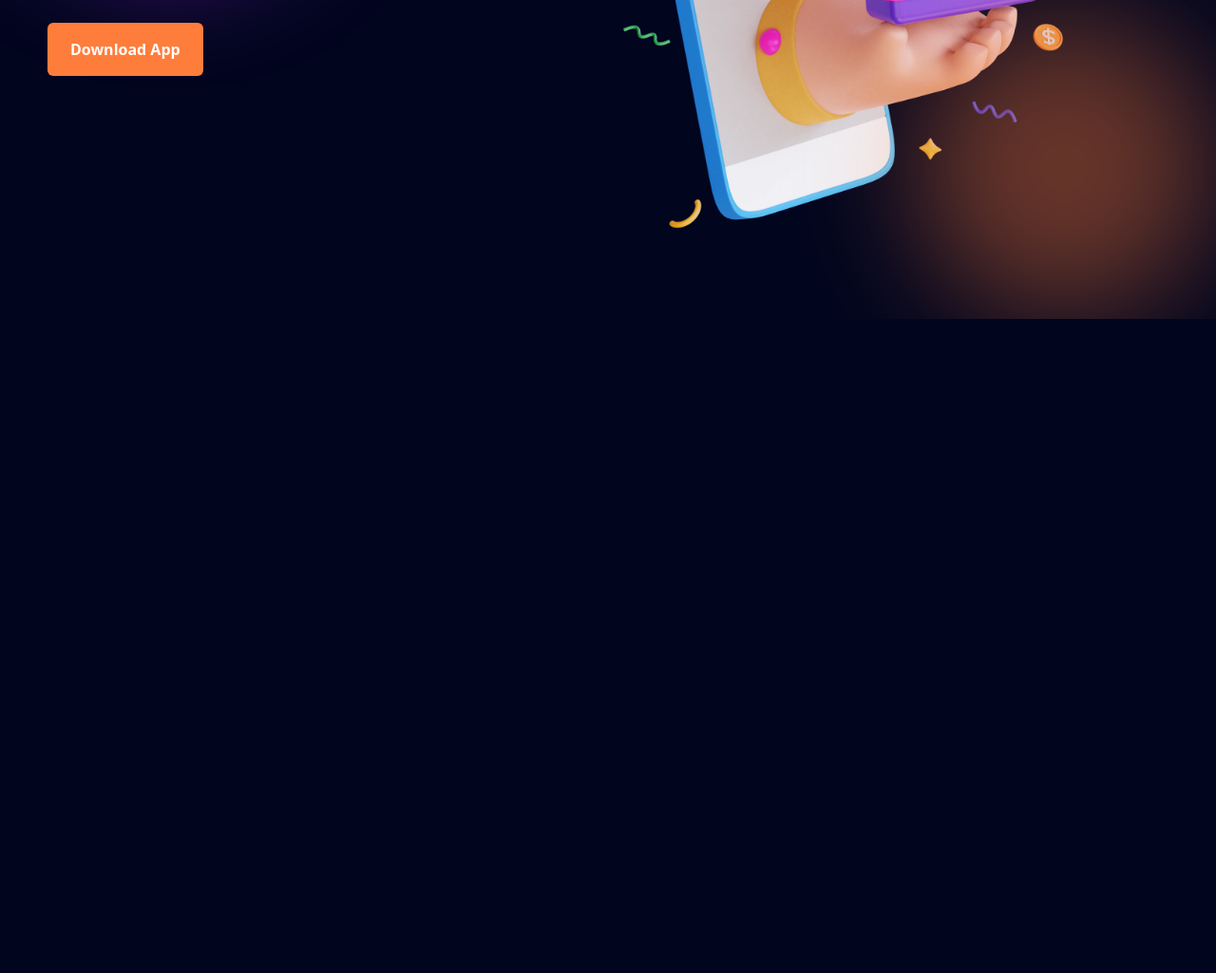
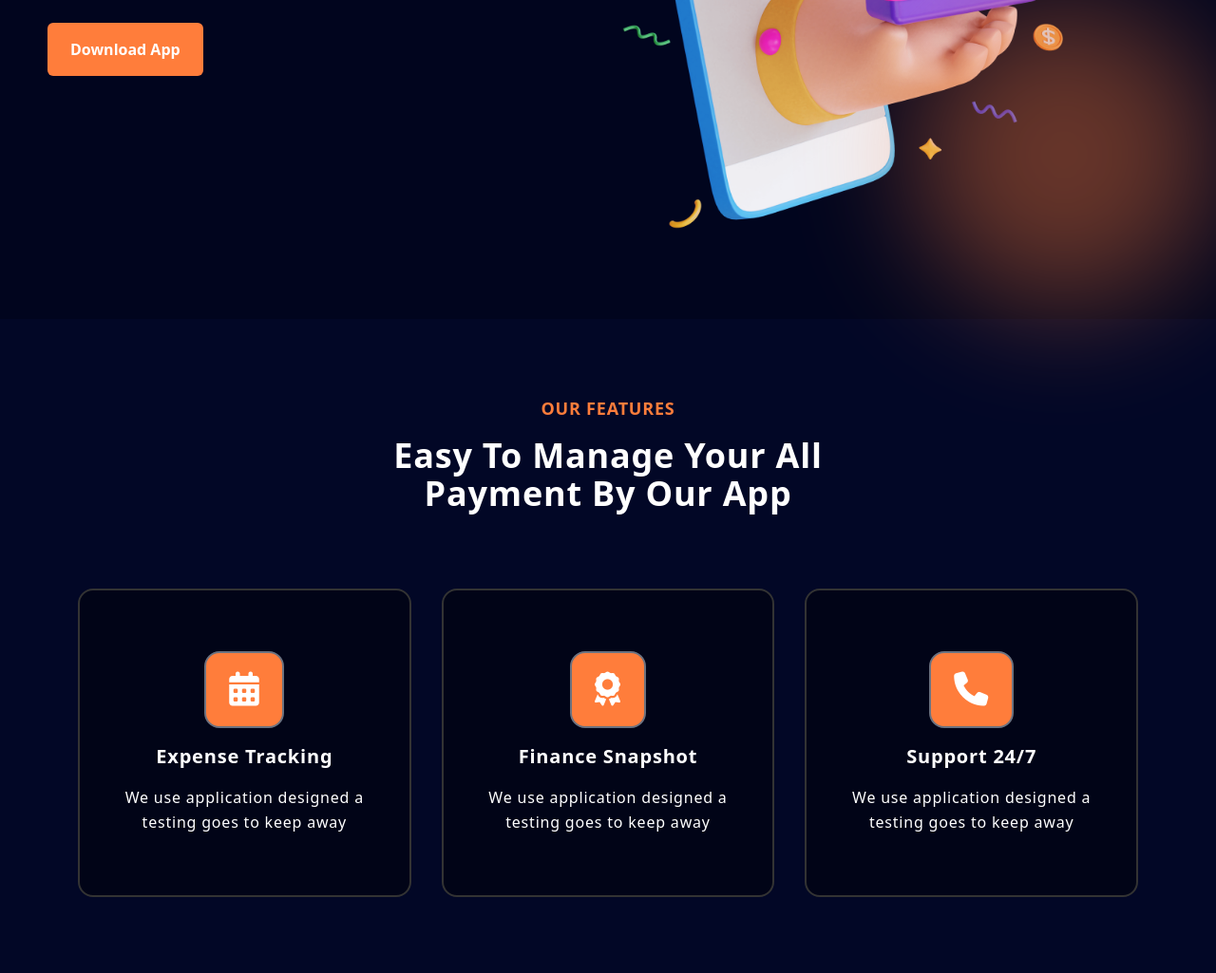
Before and after one commit to Mostak-Ahamed-Nishat/bankBoot-Tailwind-css-website, a website: page index.html in a window 1280 px wide. Shown: the part 477-1502 px from the top of the page at 95% size. Before the commit the page ends 813 px from the top, so only its background shows below. Drawn offline with Linux system fonts and the light colour scheme.

Commit message:
features section added

```diff
--- a/css/input.css
+++ b/css/input.css
@@ -6,6 +6,8 @@
   @apply hover:text-color-secondary duration-300;
 }
 
+
+/* hamburger */
 .hamburger {
   position: ralative;
   height: 24px;
@@ -46,6 +48,7 @@
   transform: rotate(-45deg) translateY(4px) translateX(-4px)
 }
 
+/* mobile menu */
 #mobile-menu{
   transition:all 1s;
 }
@@ -60,3 +63,8 @@ hover:li{
 .button-lg{
   @apply bg-color-secondary px-9 py-3  md:px-6 md:py-4 rounded-md capitalize font-bold hover:opacity-90 ease-in duration-75
 }
+
+/* Title */
+.title{
+  @apply text-3xl md:text-4xl font-bold leading-snug
+}
--- a/index.html
+++ b/index.html
@@ -5,6 +5,9 @@
     <meta charset="UTF-8">
     <meta name="viewport" content="width=device-width, initial-scale=1.0">
     <link rel="stylesheet" href="./css/style.css">
+    <link rel="stylesheet" href="https://cdnjs.cloudflare.com/ajax/libs/font-awesome/6.4.2/css/all.min.css"
+        integrity="sha512-z3gLpd7yknf1YoNbCzqRKc4qyor8gaKU1qmn+CShxbuBusANI9QpRohGBreCFkKxLhei6S9CQXFEbbKuqLg0DA=="
+        crossorigin="anonymous" referrerpolicy="no-referrer" />
     <script src="./script.js"></script>
     <title>BankingBoot</title>
 </head>
@@ -49,7 +52,7 @@
 
             </div>
 
-            <div class="hidden bg-color-primary-dark absolute top-0 left-0 right-0 h-[100vh] w-[100vw]"
+            <div class="hidden bg-color-primary-dark  top-0 left-0 right-0 h-screen z-100 absolute w-[100%] overflow-hidden"
                 id="mobile-menu">
                 <ul class="flex flex-col justify-start gap-10 mt-20 items-center">
                     <li><a href="#home" class="menu-hover-color" id="mLink">Home</a></li>
@@ -72,13 +75,14 @@
 
     <!-- main -->
     <Main>
-        <section class=" h-[89vh] flex items-center relative" id="home">
-            <div class="w-80 h-80 bg-color-blob blog absolute top-4 rounded-full blur-3xl opacity-60 overflow-hidden -z-10 left-5" id=""></div>
+        <section class=" h-[89vh] flex items-center " id="home">
+            <div class="w-80 h-80 bg-color-blob blog absolute top-4 rounded-full blur-3xl opacity-60 overflow-hidden -z-10 left-5"
+                id=""></div>
             <div class="container flex items-center justify-center ">
                 <div class="flex flex-col md:flex-row items-center">
                     <!-- Content -->
                     <div class="w-1/2 text-center mb-12 md:text-left md:w-1/2 md:pr-10">
-                        <h1 class="text-3xl md:text-4xl font-bold leading-snug">Awesome App for Your Financial</h1>
+                        <h1 class="title uppercase">Awesome App for Your Financial</h1>
                         <p class="leading-relaxed mb-10 mt-5">This should be used to tell a story and let your users
                             know a
                             little more about app and it's user, How can benefit them</p>
@@ -91,9 +95,53 @@
                     </div>
                 </div>
             </div>
-            <div class="w-80 h-80 bg-color-secondary blog absolute bottom-0 right-0 rounded-full blur-3xl opacity-40  -z-60 " id=""></div>
+            <div class="w-80 h-80 bg-color-secondary blog absolute bottom-0 right-0 rounded-full blur-3xl opacity-40  -z-60 "
+                id=""></div>
         </section>
+
+
+        <section id="features" class="bg-color-primary-light">
+            <div class="container py-20">
+                <div class="text-center m-auto mb-20 md:w-1/2">
+                    <h4 class="font-bold text-color-secondary mb-4 text-lg uppercase">Our features</h4>
+                    <h2 class="title">Easy To Manage Your All Payment By Our App</h2>
+                </div>
+
+                <div class="grid lg:grid-cols-3 md:grid-cols-2 gap-12 lg:gap-8 px-4 sm:px-6 lg:px-8 justify-between">
+                    <!-- features-1 -->
+                    <div
+                        class="border-2 border-solid border-color-gray text-center py-16 px-5 rounded-2xl cursor-pointer hover:bg-color-primary-dark bg-color-primary-dark ease-in duration-200">
+                        <div class="inline-block rounded-2xl py-5 px-6 border-2 border-gray-500 bg-color-secondary">
+                            <i class="fa-solid fa-calendar-days text-4xl"></i>
+                        </div>
+                        <h3 class="text-xl font-bold py-4">Expense Tracking </h3>
+                        <p class="leading-relaxed">We use application designed a testing goes to keep away</p>
+                    </div>
+
+                    <!-- Card 2 -->
+                    <div
+                        class="border-2 border-solid border-color-gray text-center py-16 px-5 rounded-2xl cursor-pointer hover:bg-color-primary-dark bg-color-primary-dark ease-in duration-200">
+                        <div class="inline-block rounded-2xl py-5 px-6 border-2 border-gray-500 bg-color-secondary">
+                            <i class="fa-solid fa-award text-4xl"></i>
+                        </div>
+                        <h3 class="text-xl font-bold py-4">Finance Snapshot </h3>
+                        <p class="leading-relaxed">We use application designed a testing goes to keep away</p>
+                    </div>
+                    <!-- Card 3 -->
+                    <div
+                        class="border-2 border-solid border-color-gray text-center py-16 px-5 rounded-2xl cursor-pointer hover:bg-color-primary-dark bg-color-primary-dark ease-in duration-200">
+                        <div class="inline-block rounded-2xl py-5 px-6 border-2 border-gray-500 bg-color-secondary">
+                            <i class="fa-solid fa-phone text-4xl"></i>
+                        </div>
+                        <h3 class="text-xl font-bold py-4">Support 24/7 </h3>
+                        <p class="leading-relaxed">We use application designed a testing goes to keep away</p>
+                    </div>
+                </div>
+            </div>
+        </section>
+
     </Main>
+
 
 
 
```
Also changed, not shown: css/style.css.
